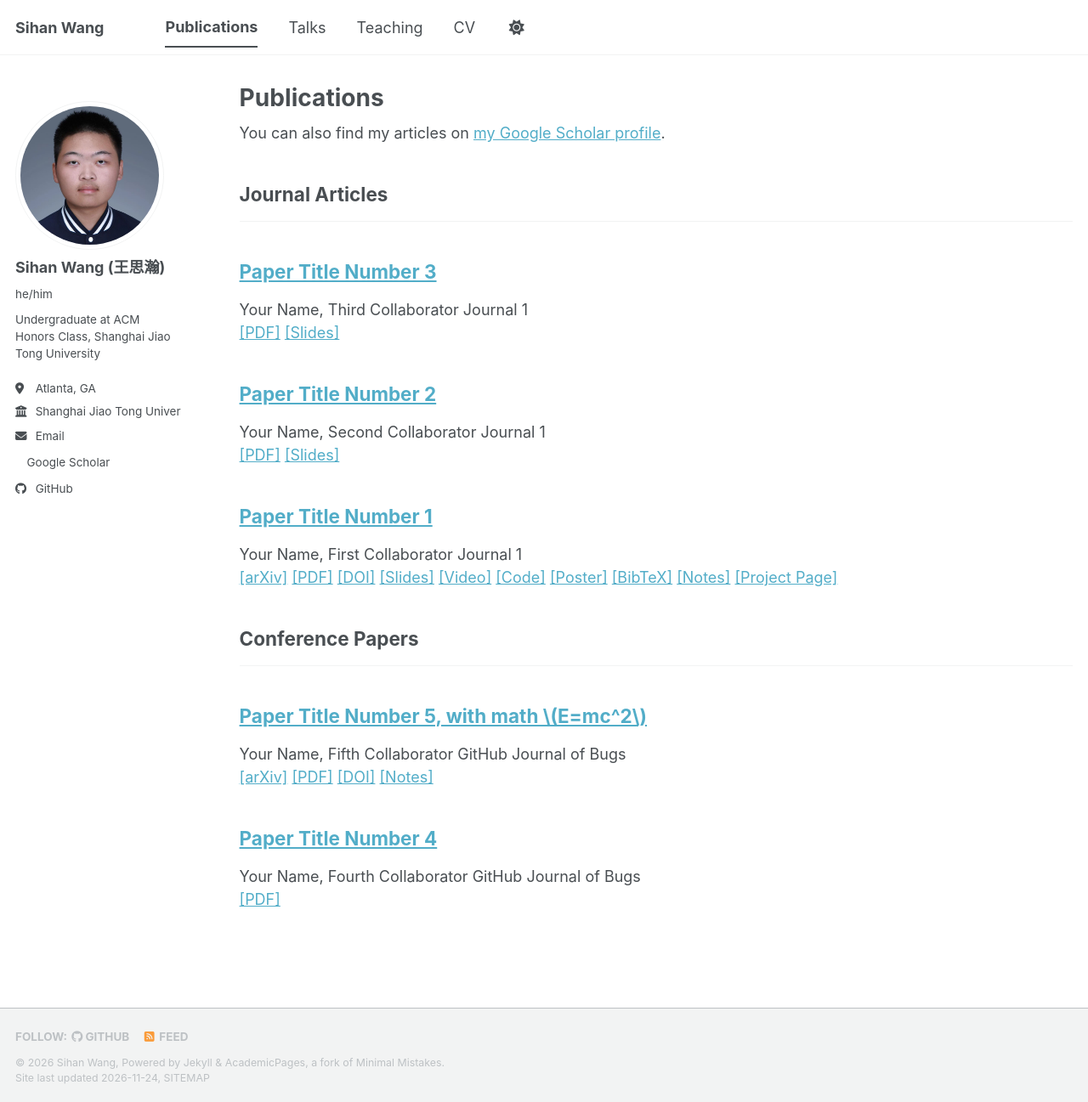
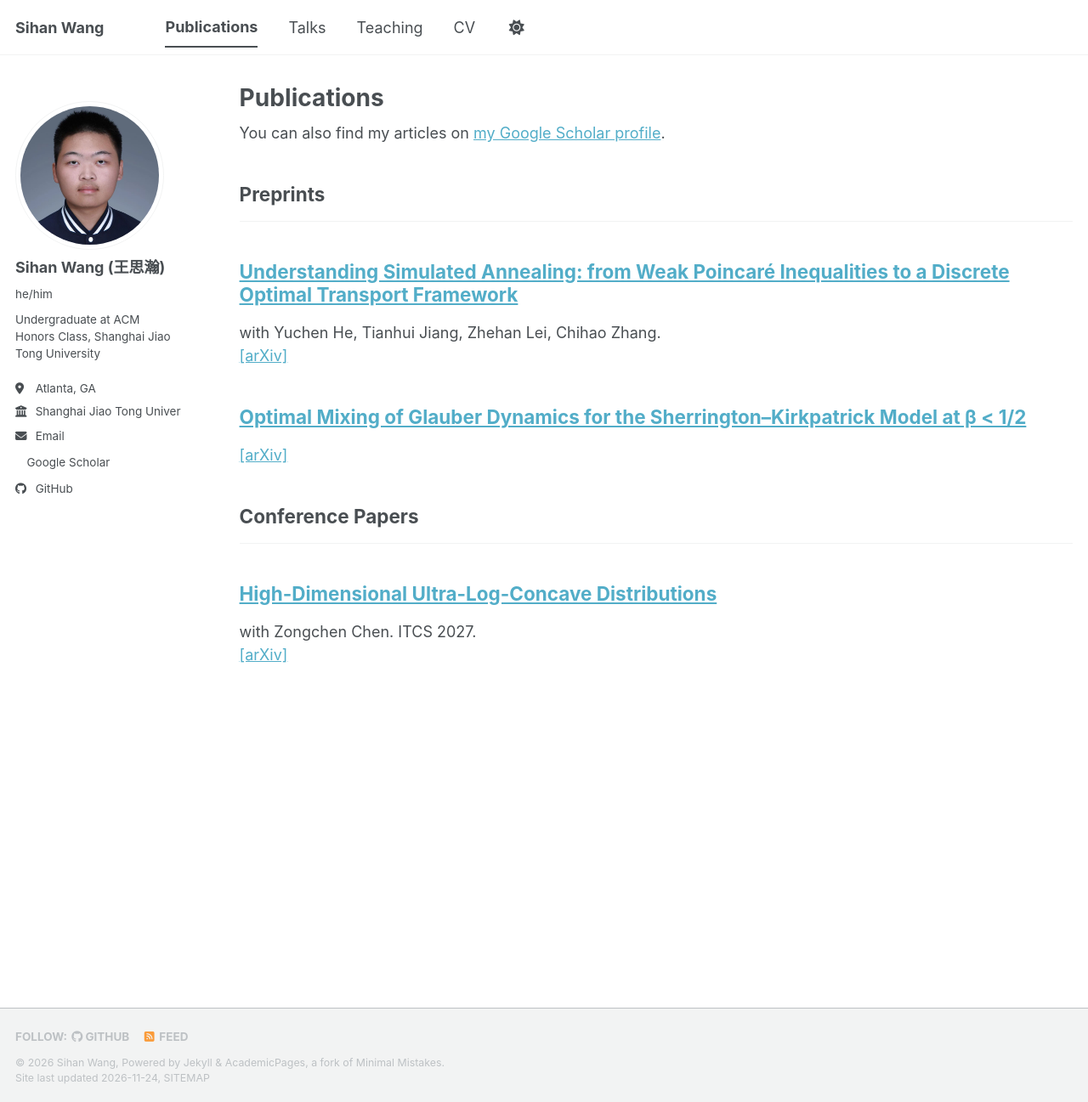
Before and after one commit to leowang000/leowang000.github.io, a Jekyll site: the page built from _pages/publications.html, in a window 1280 px wide and 1297 px high. Shown: the whole window at 85% size. Built offline with Jekyll 4.4.1, drawn with Linux system fonts in a browser that asks for light colours; a script bundle is joined from its source files by our own code; a style sheet for code colours, icons or effects is not loaded.

Commit message:
add Publications

```diff
--- a/_config.yml
+++ b/_config.yml
@@ -84,14 +84,10 @@ author:
 
 # Publication Category - The following the list of publication categories and their headings
 publication_category:
-  books:
-    title: 'Books'
-  manuscripts:
-    title: 'Journal Articles'
-  conferences:
-    title: 'Conference Papers'
   preprints:
     title: 'Preprints'
+  published:
+    title: 'Conference Papers'
 
 # Site Settings
 teaser                   :  # filename of teaser fallback teaser image placed in /images/ for social media previews
--- a/_includes/components/publication-meta.html
+++ b/_includes/components/publication-meta.html
@@ -19,8 +19,10 @@
 {%- endcapture -%}
 {%- if publication_details != empty or publication_links != empty -%}
 <p>
-  {{- publication_details -}}
-  {%- if publication_details != empty and publication_links != empty -%}<br />{%- endif -%}
+  {%- if publication_details != empty -%}
+    {{- publication_details -}}
+    {%- if publication_links != empty -%}<br />{%- endif -%}
+  {%- endif -%}
   {{- publication_links -}}
 </p>
 {%- endif -%}
--- a/_publications/2009-10-01-paper-title-number-1.md
+++ /dev/null
@@ -1,23 +0,0 @@
----
-title: "Paper Title Number 1"
-collection: publications
-category: manuscripts
-permalink: /publication/2009-10-01-paper-title-number-1
-author: 'Your Name, First Collaborator'
-venue: 'Journal 1'
-# The example.org URLs are placeholders for this sample publication.
-arxiv: 'https://example.org/paper-1/arxiv'
-pdf: 'https://academicpages.github.io/files/paper1.pdf'
-doi: 'https://example.org/paper-1/doi'
-slides: 'https://academicpages.github.io/files/slides1.pdf'
-video: 'https://example.org/paper-1/video'
-code: 'https://example.org/paper-1/code'
-poster: 'https://example.org/paper-1/poster.pdf'
-bibtex: 'https://academicpages.github.io/files/bibtex1.bib'
-expository: 'https://example.org/paper-1/notes'
-project: 'https://example.org/paper-1/'
----
-
-This paper is about the number 1. The number 2 is left for future work.
-
-Resource links appear below the authors and venue on both the publication list and this detail page.
--- a/_publications/2010-10-01-paper-title-number-2.md
+++ /dev/null
@@ -1,12 +0,0 @@
----
-title: "Paper Title Number 2"
-collection: publications
-category: manuscripts
-permalink: /publication/2010-10-01-paper-title-number-2
-author: 'Your Name, Second Collaborator'
-venue: 'Journal 1'
-pdf: 'https://academicpages.github.io/files/paper2.pdf'
-slides: 'https://academicpages.github.io/files/slides2.pdf'
----
-
-This paper is about the number 2. The number 3 is left for future work.
--- a/_publications/2015-10-01-paper-title-number-3.md
+++ /dev/null
@@ -1,12 +0,0 @@
----
-title: "Paper Title Number 3"
-collection: publications
-category: manuscripts
-permalink: /publication/2015-10-01-paper-title-number-3
-author: 'Your Name, Third Collaborator'
-venue: 'Journal 1'
-pdf: 'https://academicpages.github.io/files/paper3.pdf'
-slides: 'https://academicpages.github.io/files/slides3.pdf'
----
-
-This paper is about the number 3. The number 4 is left for future work.
--- a/_publications/2024-02-17-paper-title-number-4.md
+++ /dev/null
@@ -1,11 +0,0 @@
----
-title: "Paper Title Number 4"
-collection: publications
-category: conferences
-permalink: /publication/2024-02-17-paper-title-number-4
-author: 'Your Name, Fourth Collaborator'
-venue: 'GitHub Journal of Bugs'
-pdf: 'https://academicpages.github.io/files/paper3.pdf'
----
-
-This paper is about fixing template issue #693.
--- a/_publications/2025-06-08-paper-title-number-5.md
+++ /dev/null
@@ -1,15 +0,0 @@
----
-title: "Paper Title Number 5, with math $$E=mc^2$$"
-collection: publications
-category: conferences
-permalink: /publication/2025-06-08-paper-title-number-5
-author: 'Your Name, Fifth Collaborator'
-venue: 'GitHub Journal of Bugs'
-# The example.org URLs are placeholders for this sample publication.
-arxiv: 'https://example.org/paper-5/arxiv'
-pdf: 'https://academicpages.github.io/files/paper3.pdf'
-doi: 'https://example.org/paper-5/doi'
-expository: 'https://example.org/paper-5/notes'
----
-
-Using [MathJax](https://www.mathjax.org/) in the description is supported - $$E=mc^2$$ - however, the use must be mindful that the default delimiters are `$$...$$` and `\\[...\\]` which differs from the `$...$` that is typically expected.
--- /dev/null
+++ b/_publications/2026-08-28-sk-bochner.md
@@ -0,0 +1,11 @@
+---
+title: "Optimal Mixing of Glauber Dynamics for the Sherrington–Kirkpatrick Model at β < 1/2"
+collection: publications
+category: preprints
+permalink: /publication/2026-08-28-sk-bochner
+author:
+venue:
+arxiv: 'https://arxiv.org/abs/2608.22159'
+---
+
+We prove that for every fixed inverse temperature \\(\beta < 1 / 2\\), with high probability over the disorder, the single-site Glauber dynamics for the \\(n\\)-spin Sherrington–Kirkpatrick model mixes from every initial configuration to within total variation distance \\(\varepsilon\\) in \\(O_{\beta}\left(n \log\left(n / \varepsilon\right)\right)\\) steps. The bound holds uniformly over all external fields and is optimal up to constants depending only on \\(\beta\\). The main ingredient is a deterministic criterion for optimal-order Poincaré inequalities in general Ising models, established via the integrated Bakry–Émery criterion together with a new two-spin estimate. A standard application of the localization-scheme framework of Chen and Eldan then upgrades the Poincaré inequality to a modified log-Sobolev inequality, yielding the optimal mixing-time bound.
--- /dev/null
+++ b/_publications/2026-11-08-simulated-annealing.md
@@ -0,0 +1,17 @@
+---
+title: "Understanding Simulated Annealing: from Weak Poincaré Inequalities to a Discrete Optimal Transport Framework"
+collection: publications
+category: preprints
+permalink: /publication/2026-11-08-simulated-annealing
+author: 'with Yuchen He, Tianhui Jiang, Zhehan Lei, Chihao Zhang.'
+venue:
+arxiv: 'https://arxiv.org/abs/2605.05877'
+---
+
+Simulated annealing follows a path of distributions from an easy initial law to a target. Standard analyses require rapid mixing at every fixed temperature, which can fail for multimodal targets even when annealing succeeds. Motivated by the continuous optimal-transport analysis of annealed Langevin dynamics by Guo, Tao, and Chen (ICLR 2025), we develop a discrete optimal-transport framework for finite-state annealing.
+
+The discrete action of the path integrates the minimum electrical energy needed to route the demand \\(-\partial_s \pi_s\\) through the chain's transition capacities. Like a path-dependent inverse conductance, it penalizes a bottleneck only when the path must move mass across it. We also introduce weak action, which leaves an \\(\varepsilon\\) amount of this motion unrouted. Up to initialization error, action \\(\mathcal{A}\\) gives reverse-KL error at most \\(\mathcal{A} / (4T)\\) after \\(T\\) expected updates, while weak action gives TV error at most \\(\varepsilon + \sqrt{\mathcal{A}_{\varepsilon}^{w} / (8T)}\\).
+
+Paralleling canonical paths and Poincaré inequalities, we develop flow and spectral bounds, showing that pathwise (weak) Poincaré inequalities imply (weak) action bounds. We also show that a weak Poincaré inequality yields a genuine one after removing a small amount of mass. As a pathwise analogue of chain decomposition, we obtain a componentwise algorithm for mixtures with phase weights supplied at initialization.
+
+Applications include mean-field Ising and Potts models and bipartite spin systems. For every fixed \\(\delta > 0\\), we give a polynomial-time single-site annealing sampler for uniform independent sets in \\((d, D)\\)-biregular bipartite graphs with \\(D / d \geq 1 + \delta\\) and large \\(D\\). To our knowledge, this is the first polynomial-time sampler requiring only a fixed multiplicative degree imbalance, strictly extending the \\(D \geq 7d \log d\\) regime of Cannon and Perkins (SODA 2020).
--- /dev/null
+++ b/_publications/2027-01-12-high-dimensional-ulc.md
@@ -0,0 +1,11 @@
+---
+title: "High-Dimensional Ultra-Log-Concave Distributions"
+collection: publications
+category: published
+permalink: /publication/2027-01-12-high-dimensional-ulc
+author: 'with Zongchen Chen.'
+venue: 'ITCS 2027.'
+arxiv: 'https://arxiv.org/abs/2609.23994'
+---
+
+Ultra-log-concave distributions are ubiquitous in probability, combinatorics, and statistical mechanics and have been studied extensively. In this paper, we introduce a quantitative high-dimensional extension of this notion, called \\(\delta\\)-ultra-log-concavity, for probability measures on \\(\mathbb{N}^d\\) with downward closed support. When \\(\delta = 1\\), this notion coincides with the class studied by Gurvits (2009) via strongly log-concave generating functions, and with the class defined by Anari, Oveis Gharan, and Vinzant (2021) via completely log-concave generating functions; in one dimension, it reduces to classical ultra-log-concavity. We establish several functional inequalities, including a weighted Poincaré inequality, a discrete Brascamp–Lieb inequality, and a weighted Wu-type modified log-Sobolev inequality. Our approach combines integrated Bakry–Émery calculus for a canonical birth-death chain with Poisson stochastic localization, which arises as the time reversal of coordinatewise binomial thinning. We further establish concentration of measure, maximum-entropy principles, and several closure properties for ultra-log-concave measures, and develop applications to queueing models, polymatroids, antiferromagnetic Potts models, and hardcore models. Finally, a lattice scaling limit of the discrete theory yields Poincaré and Brascamp–Lieb inequalities for Laguerre diffusions.
```
